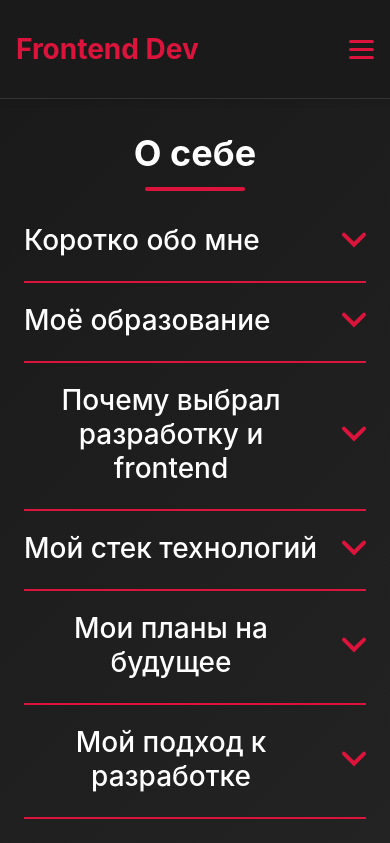
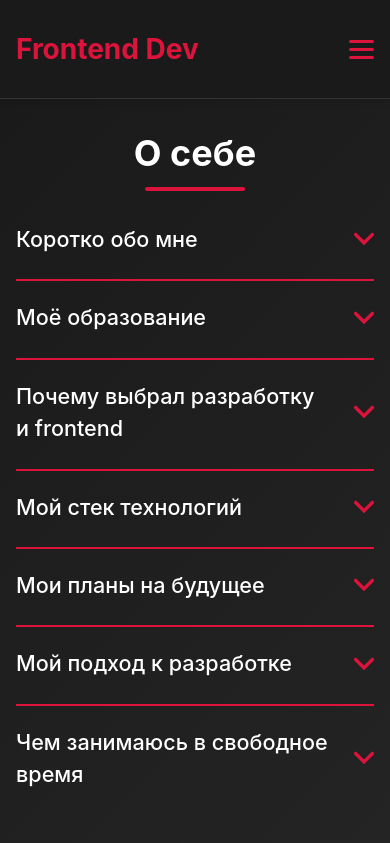
Before and after one commit to stanislav-sbone/Portfolio, a React (Vite) app: page /about in a window 390 px wide. Shown: the top 843 px of the page. Built offline with nearby package versions, Linux system fonts and the light colour scheme; no server answers.

Commit message:
style(about): add adaptive design for accordion

```diff
--- a/src/pages/About/About.module.css
+++ b/src/pages/About/About.module.css
@@ -128,13 +128,35 @@
     padding: 0;
   }
 
-  .textBlock {
-    gap: 2rem;
+  .content {
+    padding-bottom: 1rem;
+  }
+
+  .accordionTitle {
+    text-align: left;
+    line-height: 1.5;
   }
 }
 
 @media (max-width: 480px) {
+  .container {
+    padding: 2rem 1rem;
+  }
+
   .title {
     font-size: 2.25rem;
   }
+
+  .accordionTitle {
+    font-size: 1.35rem;
+  }
+
+  .arrowDown {
+    width: 1.25rem;
+    height: 1.25rem;
+  }
+
+  .accordionText {
+    font-size: 1rem;
+  }
 }
```
